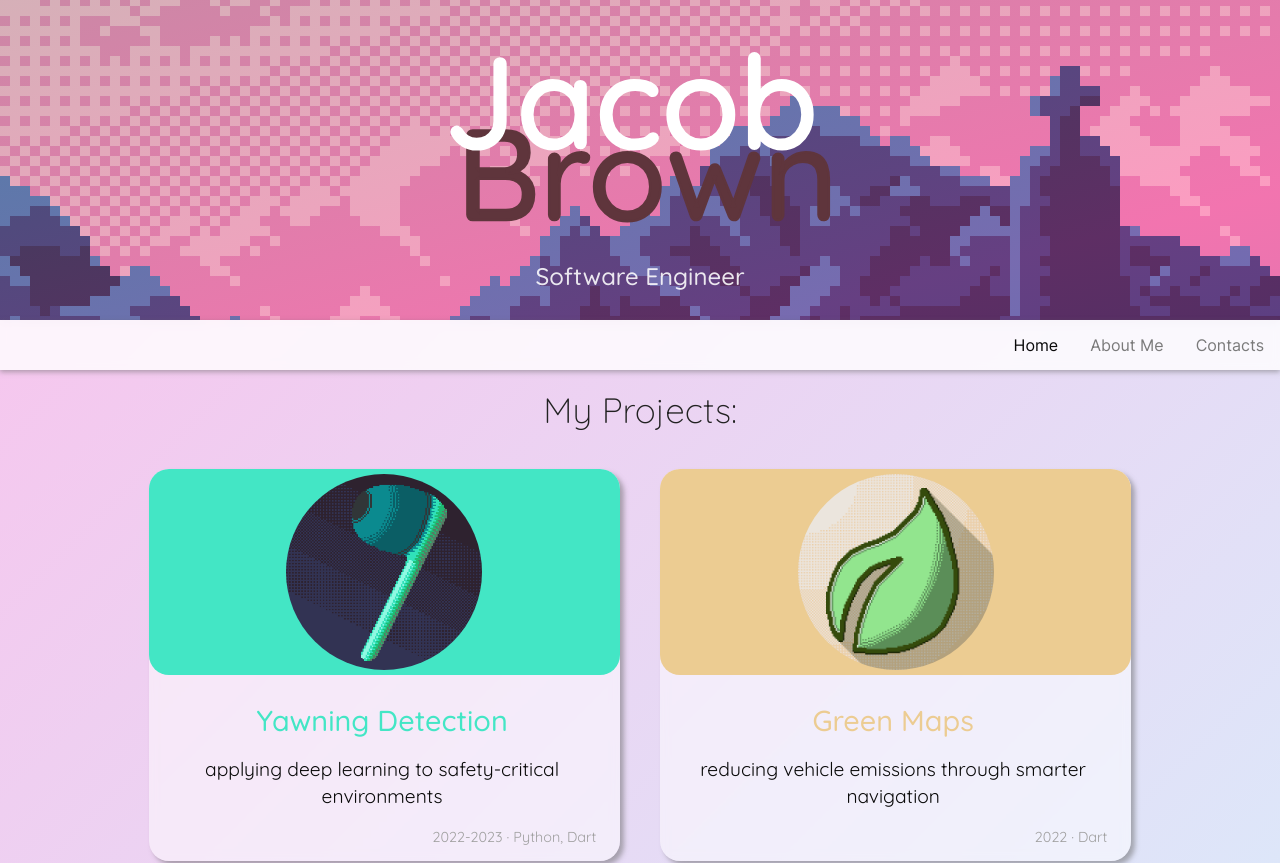
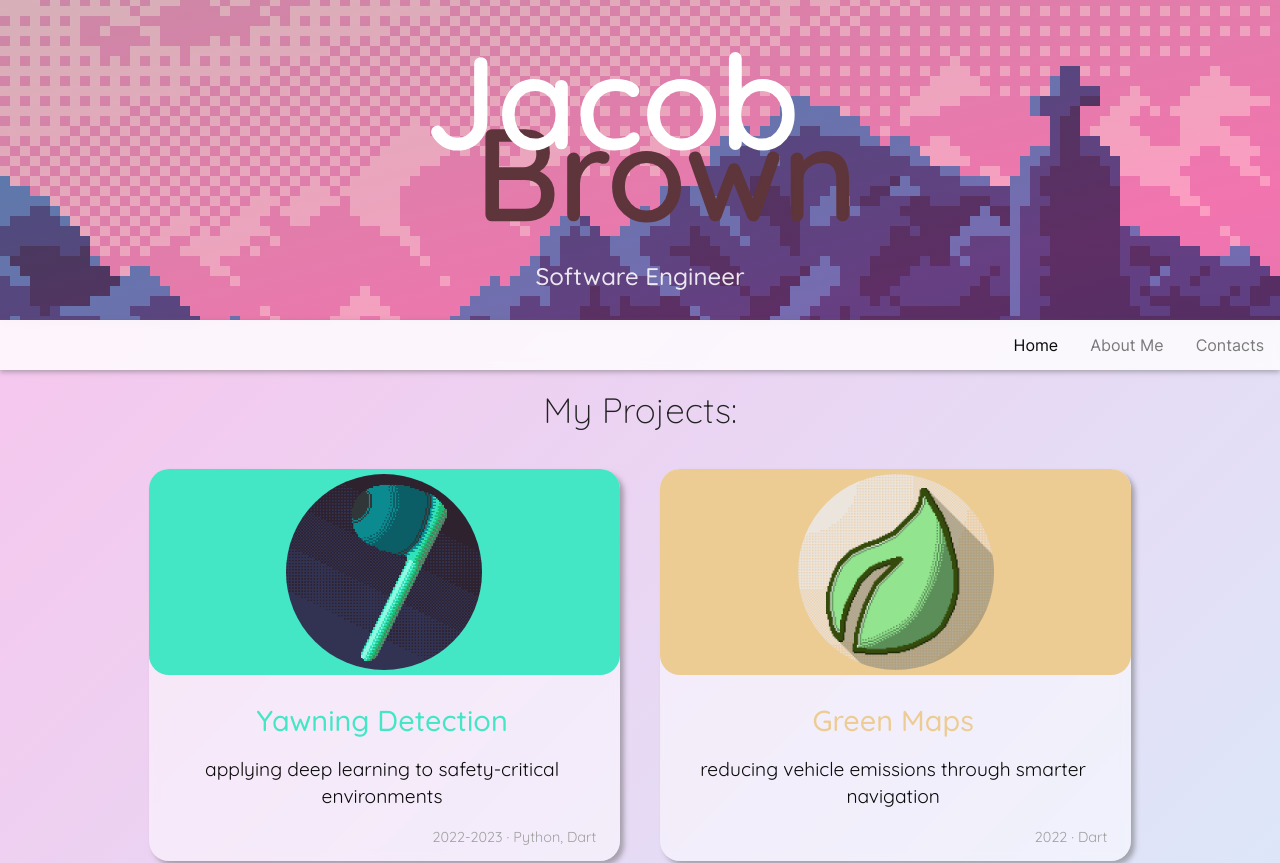
Before and after one commit to jacbn/jacbn.me, a React app: page / in a window 1280 px wide. Shown: the top 863 px of the page. Built offline with nearby package versions, Linux system fonts and the light colour scheme.

Commit message:
Re-align title text

```diff
--- a/src/components/title.tsx
+++ b/src/components/title.tsx
@@ -9,10 +9,10 @@ export default function Title() {
             <div className="titleShimmer"/>
             <svg className="titleSVG" viewBox="0 0 600 300">
                 <symbol id="s-text">
-                    <text x="48.2%" y="185" textAnchor='middle'>Jacob</text>
+                    <text x="44.2%" y="185" textAnchor='middle'>Jacob</text>
                 </symbol>
                 <symbol id="s-text2">
-                    <text x="51.5%" y="275" textAnchor='middle'>Brown</text>
+                    <text x="55.5%" y="275" textAnchor='middle'>Brown</text>
                 </symbol>
                 <mask id="mask">
                     <rect width="100%" height="100%" fill="white" />
```
